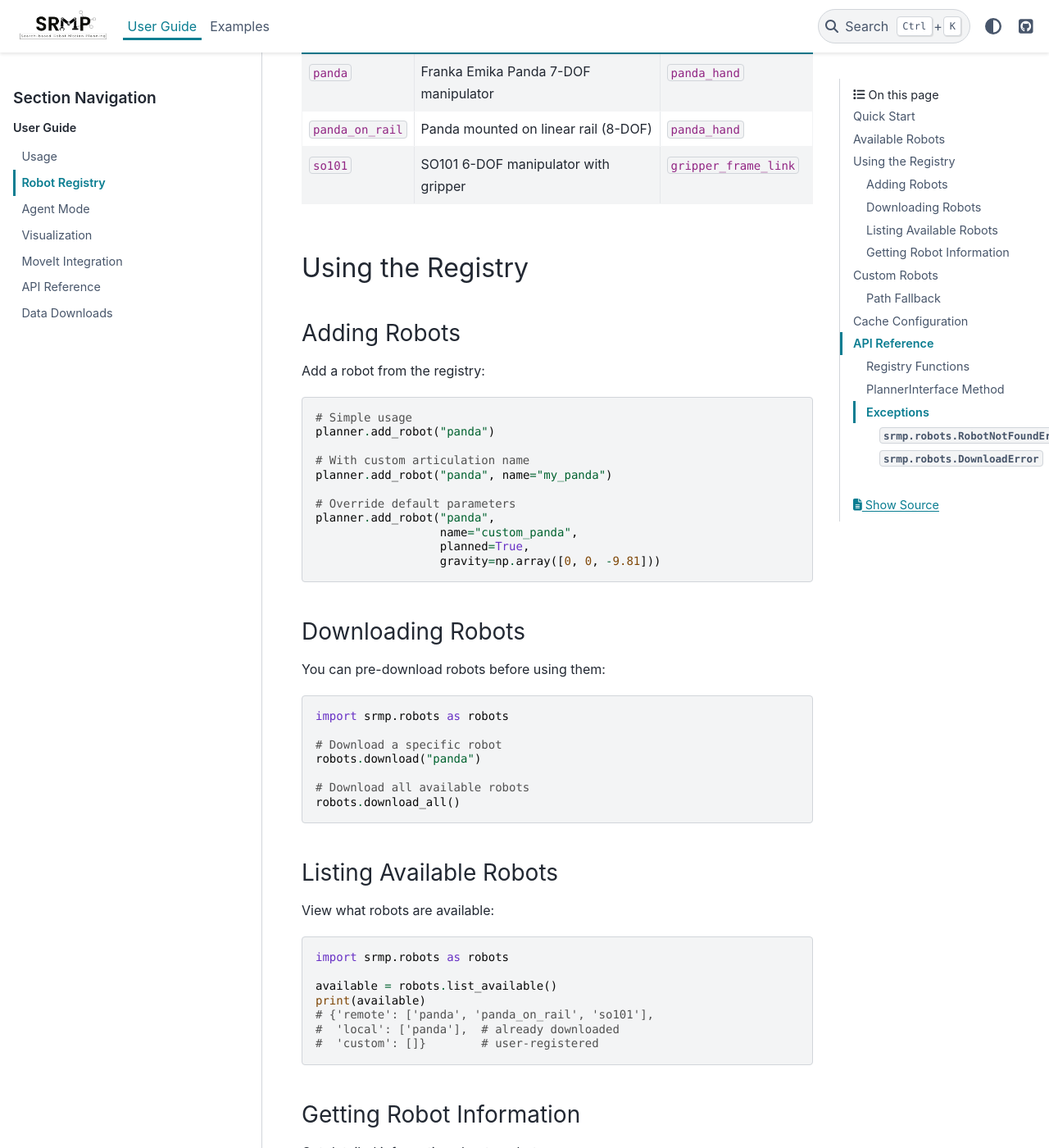
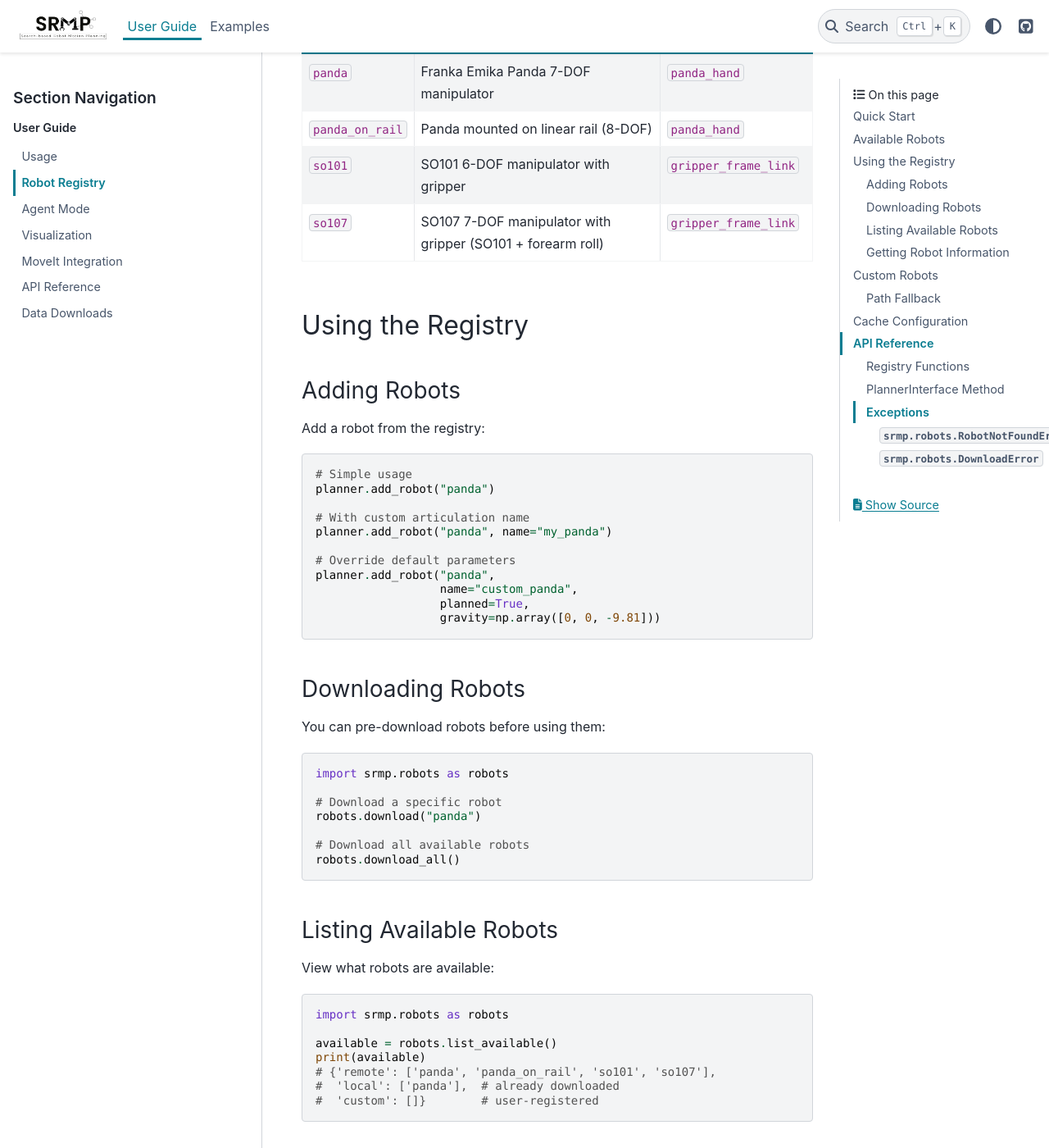
Before and after one commit to imishani/srmp-docs, a Sphinx documentation site: the page built from docs/source/user_guide/robot_registry.rst, in a window 1280 px wide and 1400 px high, scrolled down 734 px. Shown: the whole window at 82% size. Built offline with Sphinx 7.4.7 and the PyData theme 0.15.4, drawn with Linux system fonts in a browser that asks for light colours.

Commit message:
Add so107 robot to registry, fix so101 mesh paths
- so101.urdf/so101_2/so101_fixed had absolute mesh paths pointing at a
  local dev machine path; rebuilt archive with relative paths so the
  registry download works on any machine.
- Added so107 (7-DOF SO101 variant with forearm roll) to the registry:
  manifest entry, archive, and docs (robot_registry.rst, data_downloads.rst).

```diff
--- a/docs/source/user_guide/data_downloads.rst
+++ b/docs/source/user_guide/data_downloads.rst
@@ -30,6 +30,7 @@ These archives are used by the :doc:`robot_registry` for automatic downloads. Yo
 - :download:`panda.tar.gz <../_static/robots/panda.tar.gz>` - Franka Emika Panda 7-DOF manipulator
 - :download:`panda_on_rail.tar.gz <../_static/robots/panda_on_rail.tar.gz>` - Panda mounted on linear rail (8-DOF)
 - :download:`so101.tar.gz <../_static/robots/so101.tar.gz>` - SO101 6-DOF manipulator with gripper
+- :download:`so107.tar.gz <../_static/robots/so107.tar.gz>` - SO107 7-DOF manipulator with gripper (SO101 + forearm roll)
 
 **All Robots:**
 
--- a/docs/source/user_guide/robot_registry.rst
+++ b/docs/source/user_guide/robot_registry.rst
@@ -39,6 +39,9 @@ The following robots are available in the registry:
      - ``panda_hand``
    * - ``so101``
      - SO101 6-DOF manipulator with gripper
+     - ``gripper_frame_link``
+   * - ``so107``
+     - SO107 7-DOF manipulator with gripper (SO101 + forearm roll)
      - ``gripper_frame_link``
 
 Using the Registry
@@ -89,7 +92,7 @@ View what robots are available:
 
    available = robots.list_available()
    print(available)
-   # {'remote': ['panda', 'panda_on_rail', 'so101'],
+   # {'remote': ['panda', 'panda_on_rail', 'so101', 'so107'],
    #  'local': ['panda'],  # already downloaded
    #  'custom': []}        # user-registered
 
```
Also changed, not shown: docs/source/_static/robots/manifest.json, 3 other files.
